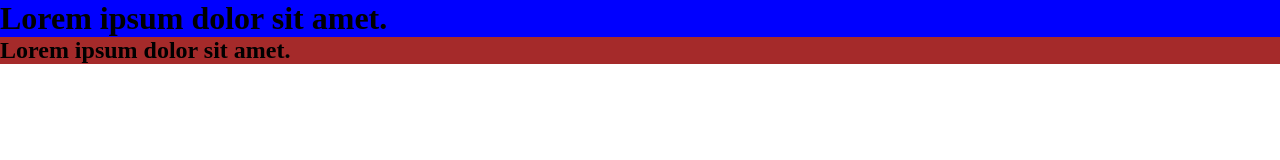
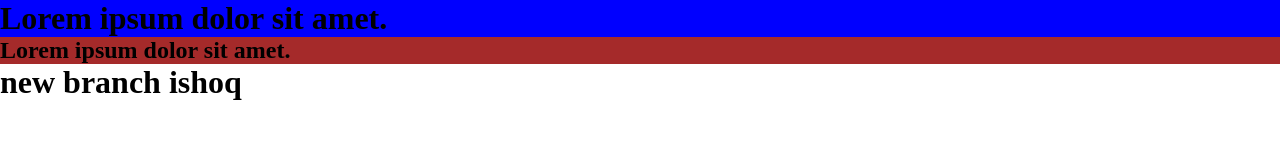
Before and after one commit to ffkabulka010-cmd/WEEK3-DAY1, a plain HTML site: page index.html in a window 1280 px wide. Drawn offline with Linux system fonts and the light colour scheme.

Commit message:
new branch

```diff
--- a/index.html
+++ b/index.html
@@ -9,5 +9,7 @@
 <body>
     <h1 class="salom1">Lorem ipsum dolor sit amet.</h1>
     <h2 class="salom2">Lorem ipsum dolor sit amet.</h2>
+
+    <h1>new branch ishoq</h1>
 </body>
 </html>
```
